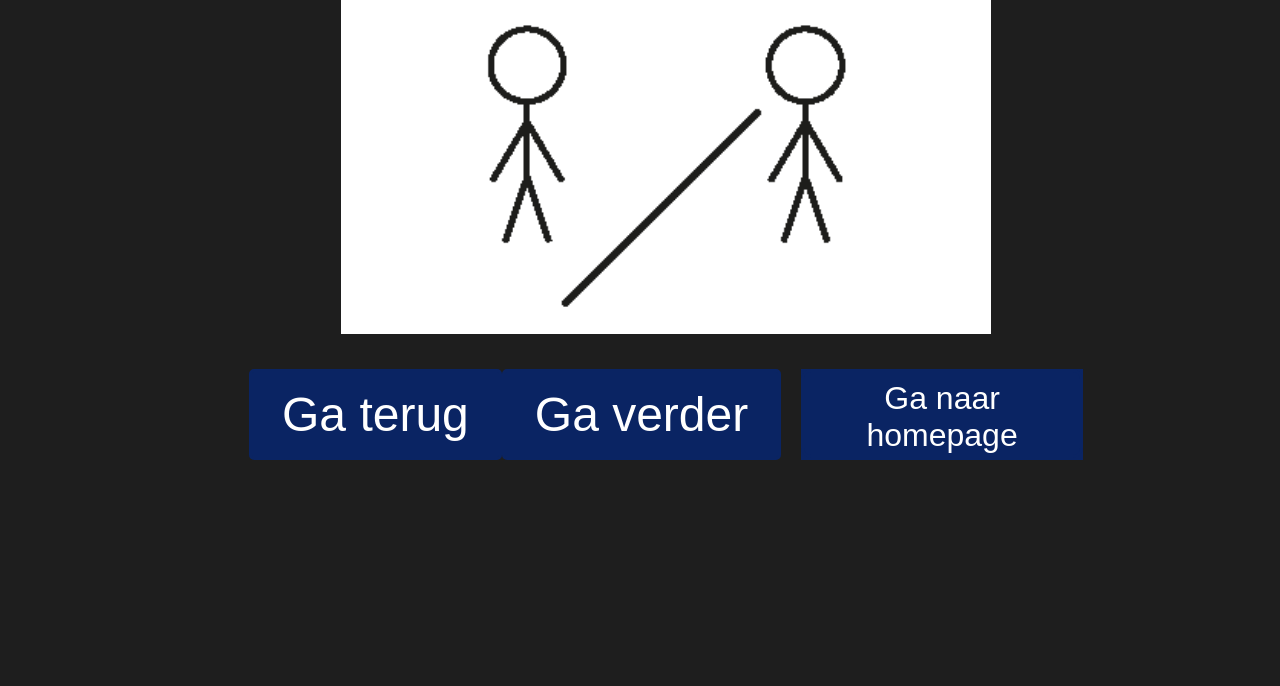
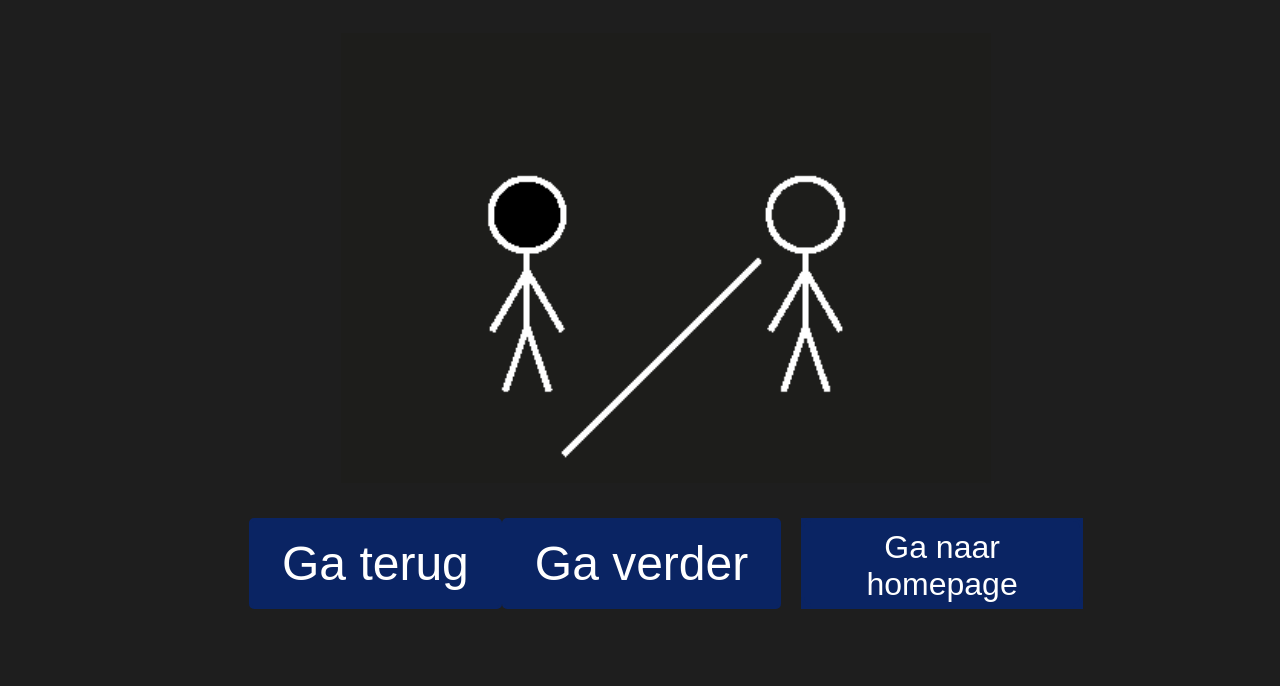
Before and after one commit to lisa-mao/CLE-3, a plain HTML site: page playrules.html in a window 1280 px wide. Shown: the part 467-1153 px from the top of the page. Before the commit the page ends 1004 px from the top, so only its background shows below. Drawn offline with Linux system fonts and the light colour scheme.

Commit message:
dark mode images

```diff
--- a/css/style.css
+++ b/css/style.css
@@ -2,10 +2,9 @@ body{
     background-color: #1E1E1E;
     font-family: Helvetica, serif;
     color: white;
-    /*font-size: 3rem;*/
+    font-size: 3rem;
     margin: 0;
 
-    font-size: 18px;
 }
 .extraClass{
     background-color: #EAEAEA;
--- a/js/playrules.js
+++ b/js/playrules.js
@@ -3,7 +3,8 @@ window.addEventListener("load", init)
 let arrayOfRules = ["1. Het spel is 1 op 1", "2. De eerste speler wordt willekeurig gekozen door een systeem", "3. Elk speler krijgt de kleur oranje of blauw aangewezen", "4. Het spel bestaat uit 3 rondes van 5 minuten", "5. Als een speler 3 punten heeft, gaat het spel naar de volgende ronde", "6. Bij scoren wordt de bal gegeven aan de tegenstander door de coach om te serveren",
     "7. Er is altijd een coach aanwezig die checkt voor overtredingen en het spel reset", "8. De speler moet binnen het speelveld blijven", "9. De speler moet binnen twee slagen de bal aan de kant van de tegenstander krijgen", "10. Wanneer de speler niet de bal in twee slagen de bal aan de kant van de tegenstander krijgt, krijgt de tegenstander een punt en wordt de beurt omgewisseld"]
 let arrayIndex = 0
-const arrayImg = ["2spelers", "selector", "kleuren", "rondes", "puntenRondes", "bijPunt", "coach", "buitenVeld", "slagen", "missen"]
+const arrayImg = ["2speler", "selectors", "kleur", "rond", "puntenRond", "bijPunten", "coaches", "buitenVelden", "slag", "mis"]
+const arrayImgDarkmode = ["2spelersBlack", "selectorBlack", "kleurenBlack", "rondesBlack", "puntenRondesBlack", "bijPuntBlack", "coachBlack", "buitenVeldBlack", "slagenBlack", "missenBlack"]
 const arrayAlt = ["twee spelers voor het spel", "Een rondje met 10 lichtjes, 5 links en 5 rechts", "2 mensen met de kleur oranje en blauw", "1 uit de drie en drie grijzen bollen met elk 5 minuten eronder", "2 uit de 3 rondes 1 bol gekleured met nummer 3 erin de rest grijs", "coach pakt de bal en geeft hem aan de tegenstander", "coach", "been stapt buiten de lijn met een rooie kruis erbij", "racket raakt de bal binnen twee slagen", "racket mist de bal binnen twee slagen"]
 
 let buttonC
@@ -17,8 +18,7 @@ let main
 const section = document.querySelector('.play-section')
 let p
 let img
-
-
+let check
 
 //gives the variables buttonC- and B a value and creates a p element
 function init() {
@@ -37,8 +37,8 @@ function init() {
     img = document.createElement("img")
     img.classList.add("playrules-img")
     p.id = 'text'
+    getFromLocalStorage()
     updateSection()
-    getFromLocalStorage()
 
     main.addEventListener('click', clickHandler)
 
@@ -71,14 +71,21 @@ function init() {
 //update the text after a button is pressed
 function updateSection() {
     section.innerHTML = ""  // Clear previous content
+    if (check === true){
+        p.innerText = arrayOfRules[arrayIndex]
+        img.src = `images/${arrayImgDarkmode[arrayIndex]}.png`
+        img.alt = arrayAlt[arrayIndex]
+        section.append(p)
+        section.append(img)
+        return
+    } else {
+        p.innerText = arrayOfRules[arrayIndex]
+        img.src = `images/${arrayImg[arrayIndex]}.png`
+        img.alt = arrayAlt[arrayIndex]
 
-    p.innerText = arrayOfRules[arrayIndex]
-    img.src = `images/${arrayImg[arrayIndex]}.png`
-    img.alt = arrayAlt[arrayIndex]
-
-    section.append(p)
-    section.append(img)
-
+        section.append(p)
+        section.append(img)
+    }
 }
 //changes button appearance based off of screenwidth and height(mobile or not)
 function detectMOB() {
@@ -132,8 +139,6 @@ const addMagnifyingGlass = () => {
     bodyClone.classList.add("body-clone");
     bodyClone.style.top = "0px";
     bodyClone.style.left = "0px";
-
-
     magnifyingGlass.append(bodyClone);
     document.body.append(handle);
 };
@@ -168,9 +173,11 @@ magnifyingGlass.addEventListener("dblclick", removeMagnifiyingGlass);
 function getFromLocalStorage() {
     body = document.getElementById('body')
     if (localStorage.getItem('backgroundSetting') === null) {
+        check = true
         return;
     }
     body.classList.add('extraClass')
+    check = false
 }
 
 function clickHandler(e) {
```
Also changed, not shown: images/2Spelers.png (deleted), images/bijPunt.png (deleted), images/buitenVeld.png (deleted), images/coach.png (deleted), images/kleuren.png (deleted), images/missen.png (deleted), images/puntenRondes.png (deleted), images/rondes.png (deleted), images/selector.png (deleted), images/slagen.png (deleted), images/slagenBlack.png.
